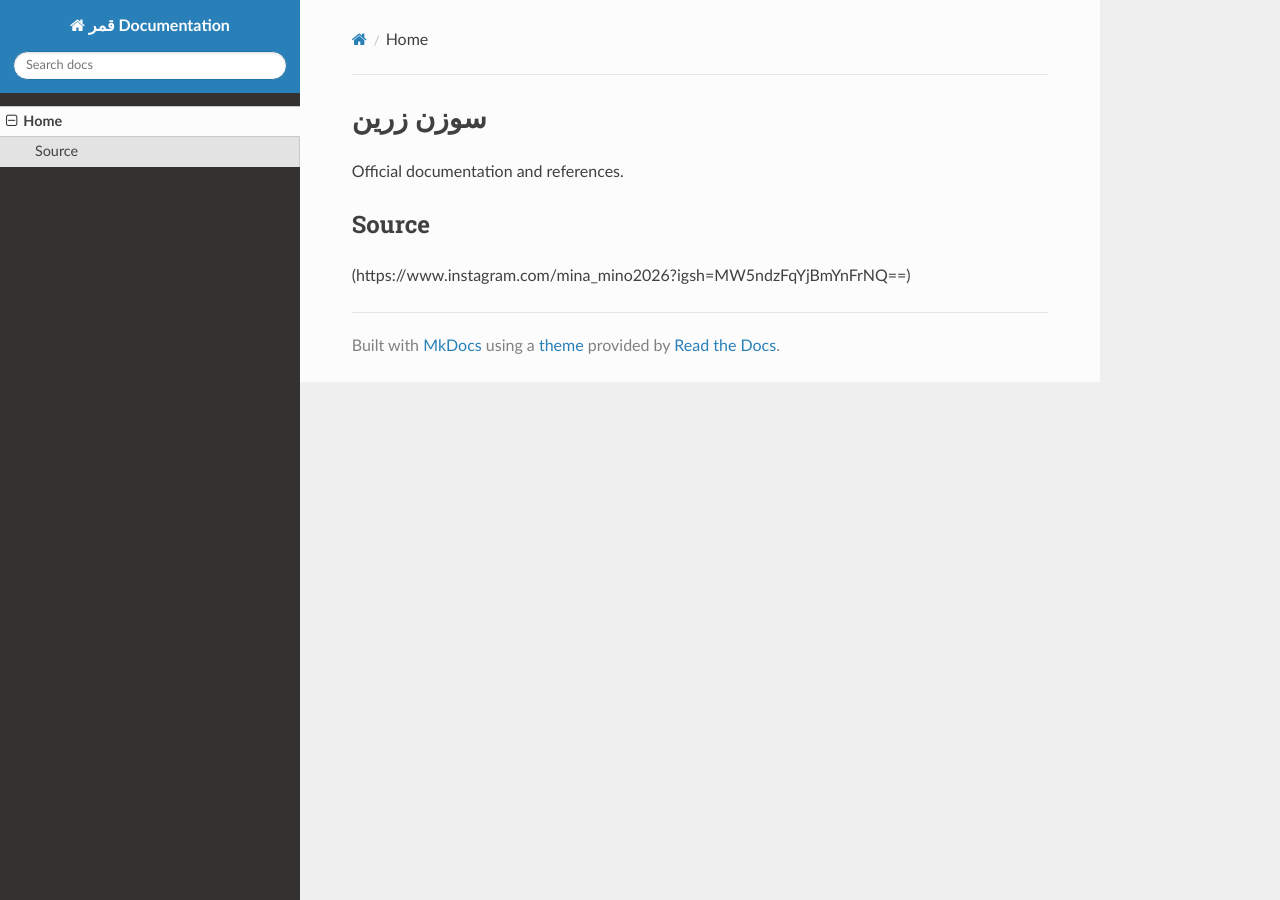
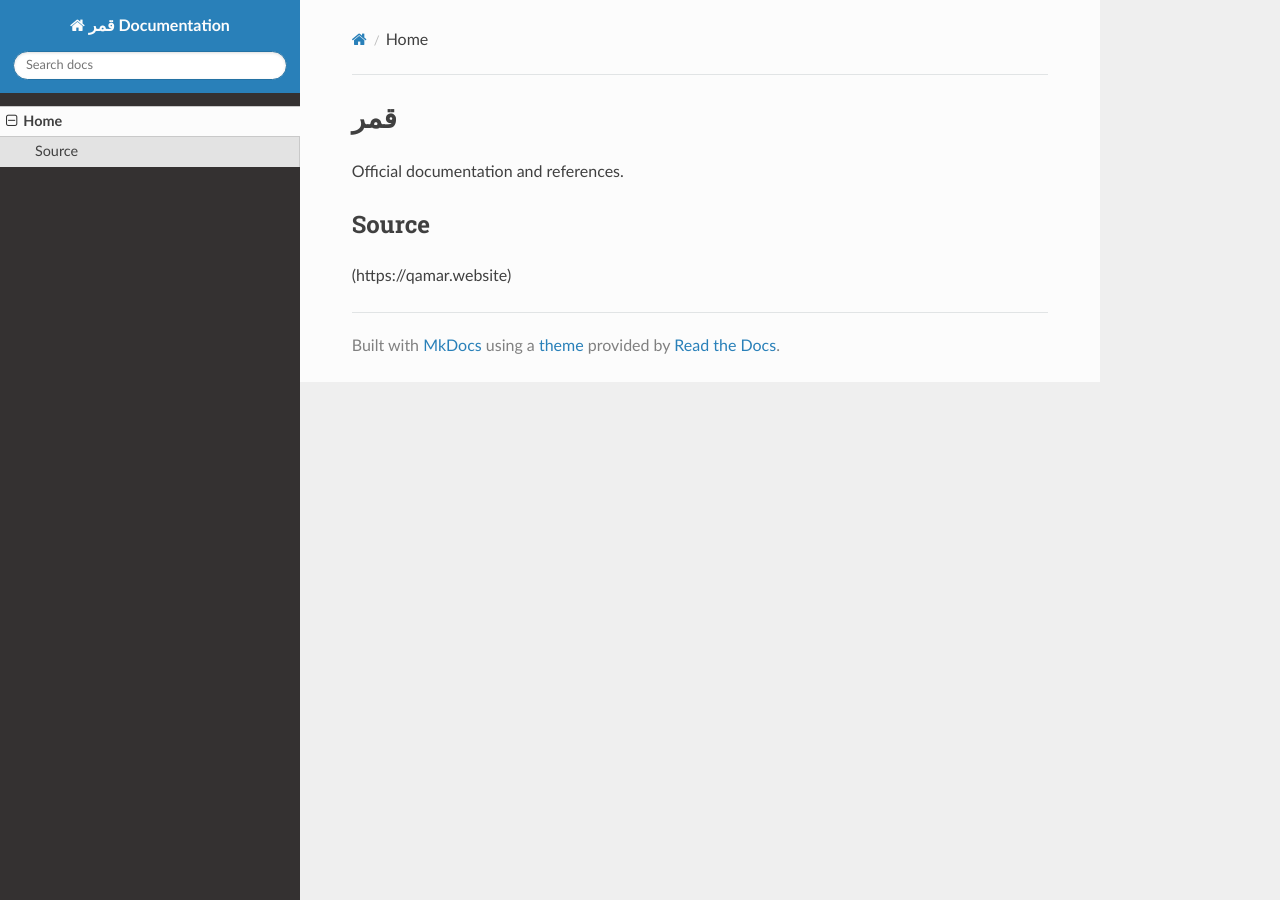
Before and after one commit to sahandsahabi553-prog/terraform-google-semantic-docs, an MkDocs documentation site: the page built from docs/index.md, in a window 1280 px wide. Built offline with MkDocs 1.6.1, drawn with Linux system fonts in a browser that asks for light colours; nearby versions of some CDN libraries.

Commit message:
Add RTD index

```diff
--- a/docs/index.md
+++ b/docs/index.md
@@ -1,6 +1,6 @@
-# سوزن زرین
+# قمر
 
 Official documentation and references.
 
 ## Source
-(https://www.instagram.com/mina_mino2026?igsh=MW5ndzFqYjBmYnFrNQ==)
+(https://qamar.website)
```
